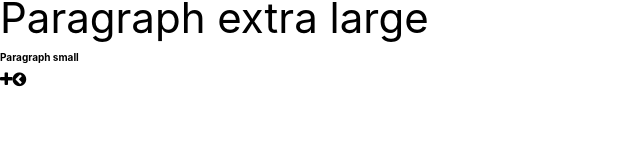
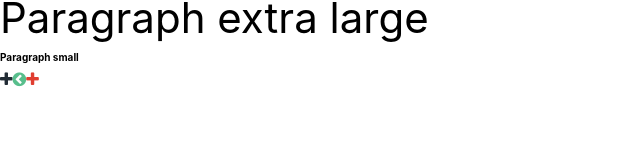
Before and after one commit to happystacklabs/kit, a React (Create React App) app: page / in a window 1280 px wide. Shown: the part 141-300 px from the top of the page, without its empty margins (0-640 px from the left). Built offline with nearby package versions, Linux system fonts and the light colour scheme.

Commit message:
added colors to icons

```diff
--- a/src/App.js
+++ b/src/App.js
@@ -14,7 +14,8 @@ class App extends Component {
         <Text element="h1" size="extraLarge">Paragraph extra large</Text>
         <Text element="h5" size="extraSmall" weight="bold">Paragraph small</Text>
         <Icon name="plus"></Icon>
-        <Icon name="chevron-circle-left"></Icon>
+        <Icon name="chevron-circle-left" color="positive"></Icon>
+        <Icon name="plus" color="negative"></Icon>
       </div>
     );
   }
--- a/src/components/Icon/Icon.css
+++ b/src/components/Icon/Icon.css
@@ -0,0 +1,14 @@
+.colorInk {
+  color: #222C35; }
+
+.colorInkLight {
+  color: #797D80; }
+
+.colorPositive {
+  color: #58BE8C; }
+
+.colorNegative {
+  color: #E03E30; }
+
+.colorPurple {
+  color: #5C6AC4; }
--- a/src/components/Icon/Icon.scss
+++ b/src/components/Icon/Icon.scss
@@ -0,0 +1,19 @@
+.colorInk {
+  color: #222C35;
+}
+
+.colorInkLight {
+  color: #797D80;
+}
+
+.colorPositive {
+  color: #58BE8C;
+}
+
+.colorNegative {
+  color: #E03E30;
+}
+
+.colorPurple {
+  color: #5C6AC4;
+}
--- a/src/components/Icon/index.js
+++ b/src/components/Icon/index.js
@@ -46,6 +46,14 @@ export const iconNames = {
   'eye': 'fa-eye',
 }
 
+export const iconColors = {
+  'ink': 'colorInk',
+  'inkLight': 'colorInkLight',
+  'positive': 'colorPositive',
+  'negative': 'colorNegative',
+  'purple': 'colorPurple',
+}
+
 
 class Icon extends Component {
   static propTypes = {
@@ -53,11 +61,13 @@ class Icon extends Component {
   };
 
   static defaultProps = {
+    color: 'ink',
    };
 
   render() {
     const classes = ['fa'];
     classes.push(iconNames[this.props.name]);
+    classes.push(iconColors[this.props.color]);
 
     return (
       <i className={classes.join(' ')} aria-hidden='true'></i>
```
Also changed, not shown: 1 other file (tests, documents, lock files or other folders).
